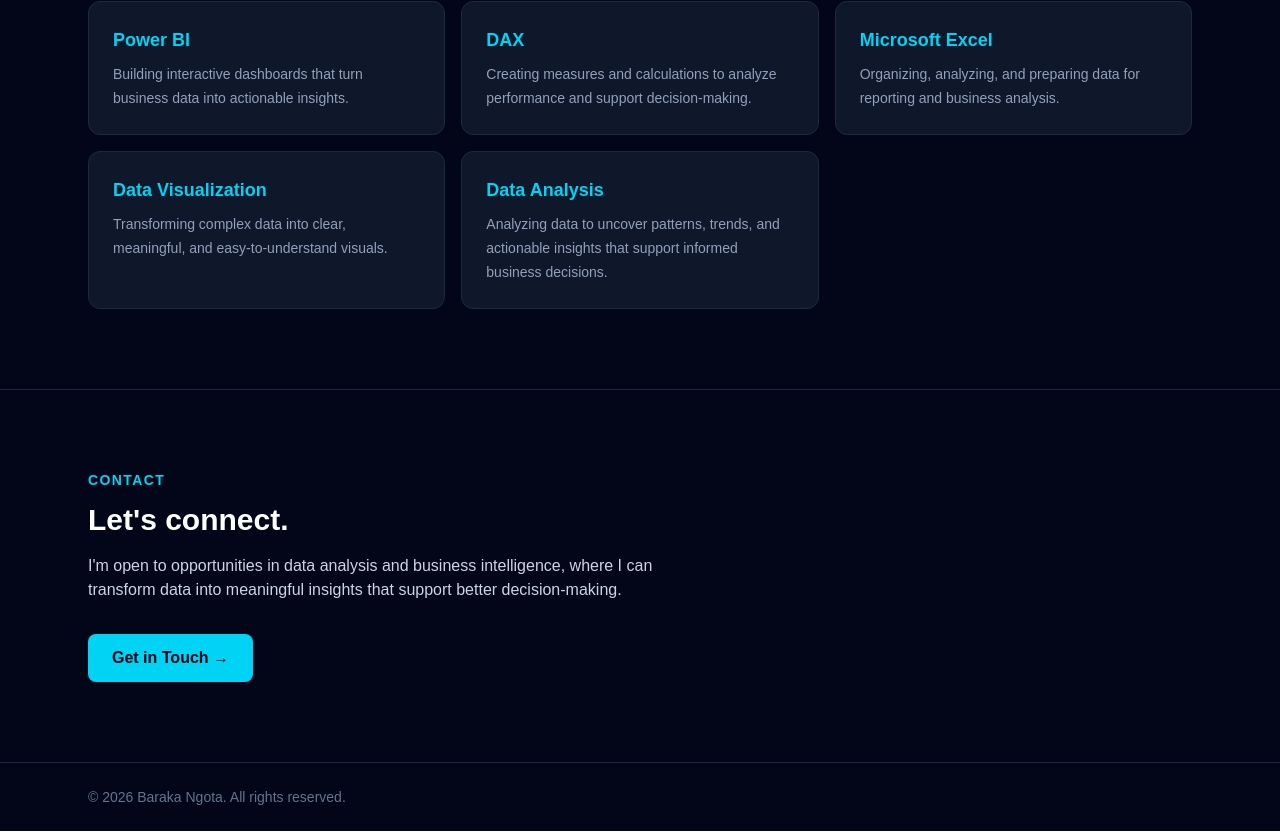
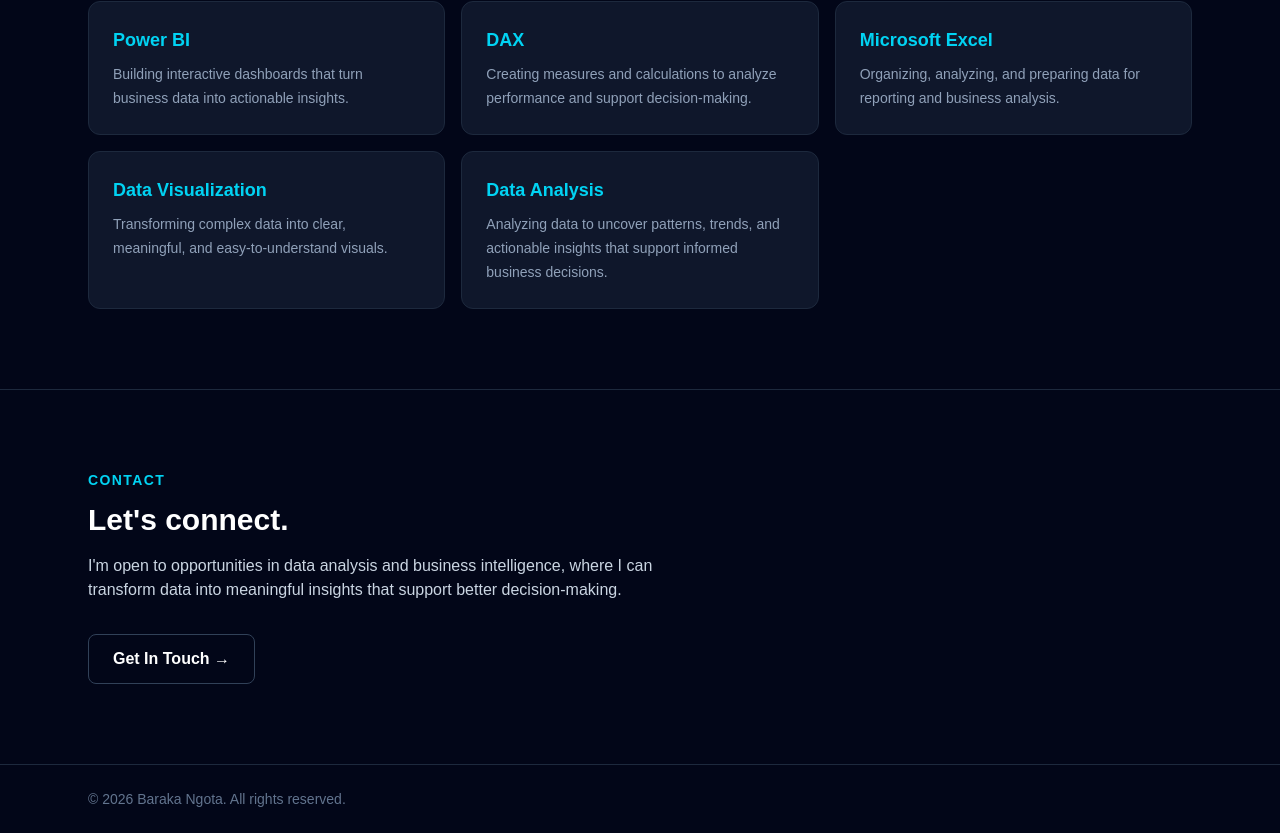
Before and after one commit to barakasimon374-pn/baraka-portfolio, a Next.js app: page / in a window 1280 px wide. Shown: the part 3916-4749 px from the top of the page. Built offline with nearby package versions, Linux system fonts and the light colour scheme.

Commit message:
Fix email button with Gmail compose link

```diff
--- a/app/page.tsx
+++ b/app/page.tsx
@@ -394,11 +394,13 @@
     </p>
 
     <div className="mt-8">
-      <a
-  href="https://mail.google.com/mail/?view=cm&fs=1&to=simonngota3@gmail.com"
-  className="inline-block rounded-lg bg-cyan-400 px-6 py-3 font-semibold text-slate-950 transition hover:bg-cyan-300"
+     <a
+  href="https://mail.google.com/mail/?view=cm&fs=1&to=simongota3@gmail.com"
+  target="_blank"
+  rel="noopener noreferrer"
+  className="inline-block rounded-lg border border-slate-700 px-6 py-3 font-semibold text-white"
 >
-  Get in Touch →
+  Get In Touch →
 </a>
     </div>
   </div>
```
